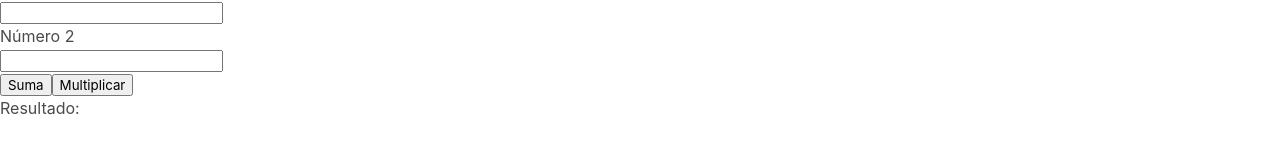
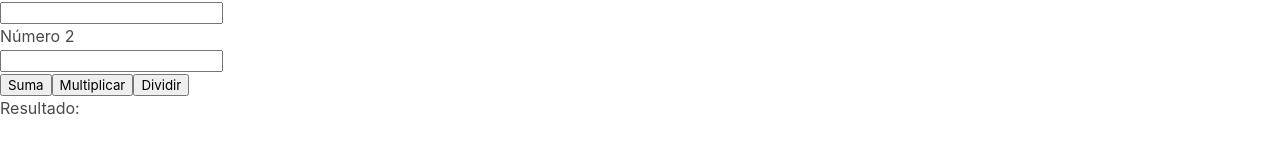
Before and after one commit to IvanLencina/vue-bootcamp2019, a Vue app: page /calculator in a window 1280 px wide. Shown: the part 168-332 px from the top of the page. Built offline with nearby package versions, Linux system fonts and the light colour scheme.

Commit message:
Division test.

```diff
--- a/src/views/Calculator.vue
+++ b/src/views/Calculator.vue
@@ -10,6 +10,7 @@
 
     <button id="sum" @click="suma">Suma</button>
     <button id="multiply" @click="multiply">Multiplicar</button>
+    <button id="division" @click="divide">Dividir</button>
 
     <p>Resultado: {{result}}</p>
   </div>
@@ -29,6 +30,9 @@ export default {
     },
     multiply () {
       this.result = Number(this.a) * Number(this.b)
+    },
+    divide () {
+      this.result = Number(this.a) / Number(this.b)
     }
   }
 }
```
Also changed, not shown: 1 other file (tests, documents, lock files or other folders).
